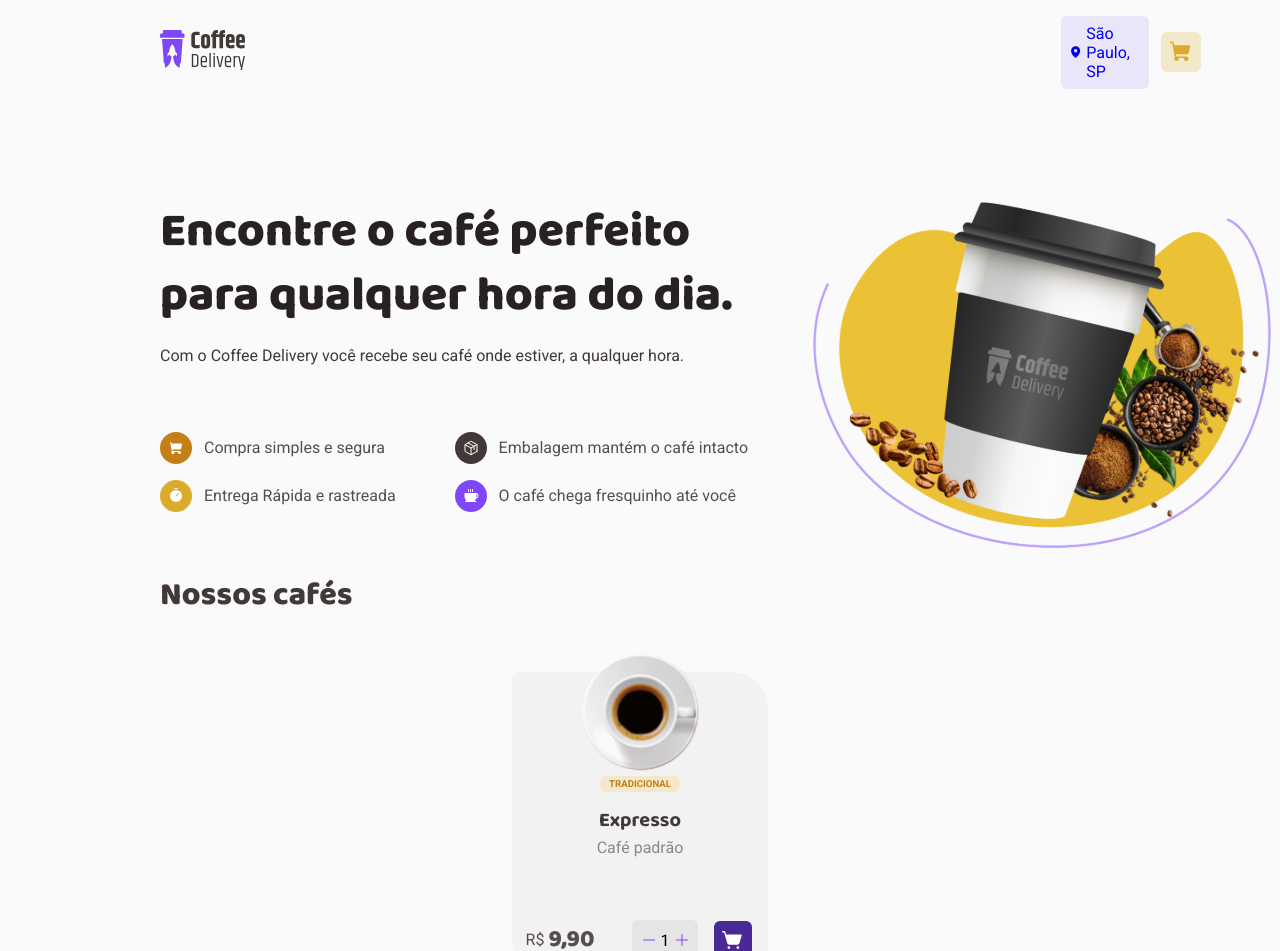
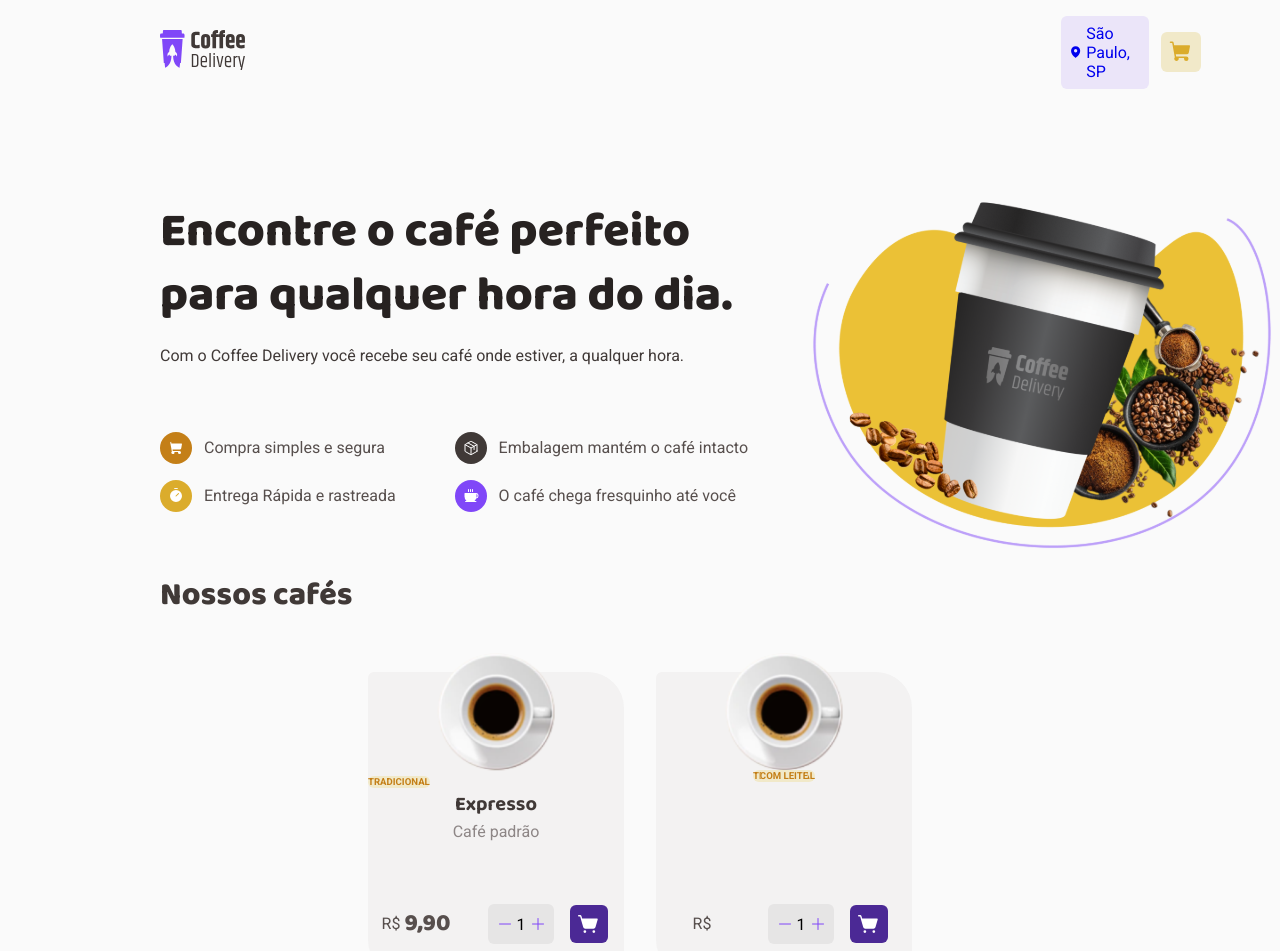
Before and after one commit to Leozinho11/CoffeeDelivery, a React (Vite) app in the folder coffeedelivery/: page / in a window 1280 px wide. Shown: the top 951 px of the page. Built offline with nearby package versions, Linux system fonts and the light colour scheme.

Commit message:
Tried to fix the tags

```diff
--- /dev/null
+++ b/coffeedelivery/src/Components/Cards/WithOneTag/Index.tsx
@@ -0,0 +1,43 @@
+import { CardButtonContainer, CardContainer, CardSubtitle, CardTitle, CartButton, Counter, PriceContainer, PriceText } from "../styles";
+import { Minus, Plus, ShoppingCartSimple } from "phosphor-react";
+import { CardsTags } from "../../CardsTag/Index";
+
+
+interface CardProps{
+    image: string,
+    TagText: string,
+    CoffeeName: string,
+    CoffeeDescripiton: string,
+    Price: string
+}
+export function CardWithOneTag({image, TagText, CoffeeDescripiton, CoffeeName, Price}: CardProps){
+    return(
+        <CardContainer>
+            <img src={image} alt="" />
+            <CardsTags TagText={TagText}/>
+            <CardTitle>{CoffeeName}</CardTitle>
+            <CardSubtitle>{CoffeeDescripiton}</CardSubtitle>
+
+            <PriceContainer>
+                <PriceText>R$ <span>{Price}</span></PriceText>
+                <CardButtonContainer>
+                    <Counter>
+                        <button>
+                            <Minus />
+                        </button>
+
+                        <span>1</span>
+
+                        <button>
+                            <Plus />
+                        </button>
+                    </Counter>
+
+                    <CartButton>
+                        <ShoppingCartSimple weight="fill" size={22}/>
+                    </CartButton>
+                </CardButtonContainer>
+            </PriceContainer>
+        </CardContainer>
+    )
+}
--- a/coffeedelivery/src/Components/Cards/Index.tsx
+++ b/coffeedelivery/src/Components/Cards/WithTwoTags/Index.tsx
@@ -1,20 +1,24 @@
-import { CardButtonContainer, CardContainer, CardSubtitle, CardTitle, CartButton, Counter, PriceContainer, PriceText } from "./styles";
+import { CardButtonContainer, CardContainer, CardSubtitle, CardTitle, CartButton, Counter, PriceContainer, PriceText, TagContainer } from "../styles";
 import { Minus, Plus, ShoppingCartSimple } from "phosphor-react";
-import { CardsTags } from "../CardsTag/Index";
+import { CardsTags } from "../../CardsTag/Index";
 
 
-interface CardProps{
+interface CardProps {
     image: string,
-    TagText: string,
+    TagText1: string,
+    TagText2: string,
     CoffeeName: string,
     CoffeeDescripiton: string,
     Price: string
 }
-export function Card({image, TagText, CoffeeDescripiton, CoffeeName, Price}: CardProps){
-    return(
+export function CardWithTwoTags({ image, TagText1, TagText2, CoffeeDescripiton, CoffeeName, Price }: CardProps) {
+    return (
         <CardContainer>
             <img src={image} alt="" />
-            <CardsTags TagText={TagText}/>
+            <TagContainer>
+                <CardsTags TagText={TagText1} />
+                <CardsTags TagText={TagText2} />
+            </TagContainer>
             <CardTitle>{CoffeeName}</CardTitle>
             <CardSubtitle>{CoffeeDescripiton}</CardSubtitle>
 
@@ -34,7 +38,7 @@ export function Card({image, TagText, CoffeeDescripiton, CoffeeName, Price}: Car
                     </Counter>
 
                     <CartButton>
-                        <ShoppingCartSimple weight="fill" size={22}/>
+                        <ShoppingCartSimple weight="fill" size={22} />
                     </CartButton>
                 </CardButtonContainer>
             </PriceContainer>
--- a/coffeedelivery/src/Components/Cards/styles.ts
+++ b/coffeedelivery/src/Components/Cards/styles.ts
@@ -6,6 +6,7 @@ export const CardContainer = styled.div`
 
     background-color: ${props => props.theme["gray-100"]};
     border-radius: 6px 36px;
+
 
     img{
         margin-top: -1.25rem;
@@ -21,22 +22,9 @@ export const TagContainer = styled.div`
     flex-direction: row;
     justify-content: center;
     align-items: center;
-    gap: 0.25rem;
+    padding: 0px;
+    gap: 4px;
 
-    width: 5rem;
-    height: 1rem;
-
-    margin-left: 5.5rem;
-    margin-top: 0ch;
-
-    background: ${props => props.theme["yellow-100"]};
-    border-radius: 100px;
-
-    font-weight: 700;
-    font-size: 0.6rem;
-    line-height: 130%;
-    text-transform: uppercase;
-    color: ${props => props.theme["yellow-700"]};
 `;
 
 export const CardTitle = styled.p`
--- a/coffeedelivery/src/Components/CardsTag/Style.ts
+++ b/coffeedelivery/src/Components/CardsTag/Style.ts
@@ -5,13 +5,12 @@ export const TagsContainerStyle = styled.div`
     flex-direction: row;
     justify-content: center;
     align-items: center;
-    gap: 0.25rem;
+    padding: 0px;
+    gap: 4px;
 
-    width: 5rem;
-    height: 1rem;
+    position: absolute;
 
-    margin-left: 5.5rem;
-    margin-top: 0ch;
+
 
     background: ${props => props.theme["yellow-100"]};
     border-radius: 100px;
--- a/coffeedelivery/src/pages/Home/Index.tsx
+++ b/coffeedelivery/src/pages/Home/Index.tsx
@@ -1,30 +1,32 @@
 import { Package, ShoppingCart, Timer, Coffee } from 'phosphor-react'
 import CoffeeCup from '../../assets/CoffeeCup.svg'
-import { Card } from '../../Components/Cards/Index'
+import { CardWithOneTag } from '../../Components/Cards/WithOneTag/Index'
 import { AdvantagesContainer, CoffeeContainer, CoffeeImg, CoffeeList, CoffeeMenu, ContainerText } from './styles'
 import Expresso from '../../images/Expresso.svg';
+import { CardWithTwoTags } from '../../Components/Cards/WithTwoTags/Index';
 
-export function Home(){
-    return(
+export function Home() {
+    return (
         <CoffeeContainer>
             <CoffeeImg><img src={CoffeeCup} alt="" /></CoffeeImg>
 
             <ContainerText>
-            <h1>Encontre o café perfeito para qualquer hora do dia.</h1>
-            <p>Com o Coffee Delivery você recebe seu café onde estiver, a qualquer hora.</p>
+                <h1>Encontre o café perfeito para qualquer hora do dia.</h1>
+                <p>Com o Coffee Delivery você recebe seu café onde estiver, a qualquer hora.</p>
             </ContainerText>
 
             <AdvantagesContainer>
-                <p className='CartIcon'><ShoppingCart weight='fill'/>Compra simples e segura</p>
+                <p className='CartIcon'><ShoppingCart weight='fill' />Compra simples e segura</p>
                 <p className='PackageIcon'><Package />Embalagem mantém o café intacto</p>
-                <p className='TimerIcon'><Timer weight='fill'/>Entrega Rápida e rastreada</p>
-                <p className='CoffeeIcon'><Coffee weight='fill'/>O café chega fresquinho até você</p>
+                <p className='TimerIcon'><Timer weight='fill' />Entrega Rápida e rastreada</p>
+                <p className='CoffeeIcon'><Coffee weight='fill' />O café chega fresquinho até você</p>
             </AdvantagesContainer>
 
             <CoffeeList>
                 <header>Nossos cafés</header>
                 <CoffeeMenu>
-                    <Card image={Expresso} TagText={'Tradicional'} CoffeeName={'Expresso'} CoffeeDescripiton={'Café padrão'} Price={'9,90'} />
+                    <CardWithOneTag image={Expresso} TagText={'Tradicional'} CoffeeName={'Expresso'} CoffeeDescripiton={'Café padrão'} Price={'9,90'} />
+                    <CardWithTwoTags image={Expresso} TagText1={'Tradicional'} TagText2={'Com Leite'} CoffeeName={''} CoffeeDescripiton={''} Price={''} />
                 </CoffeeMenu>
             </CoffeeList>
         </CoffeeContainer>
```
